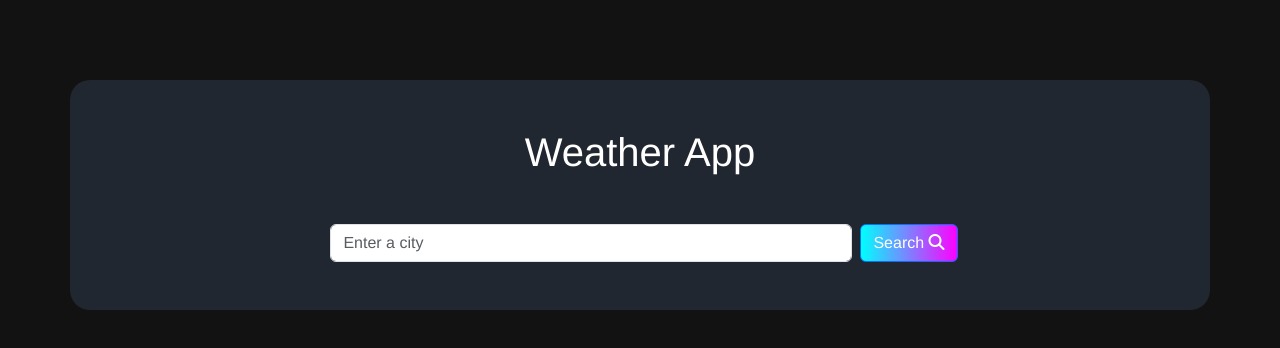
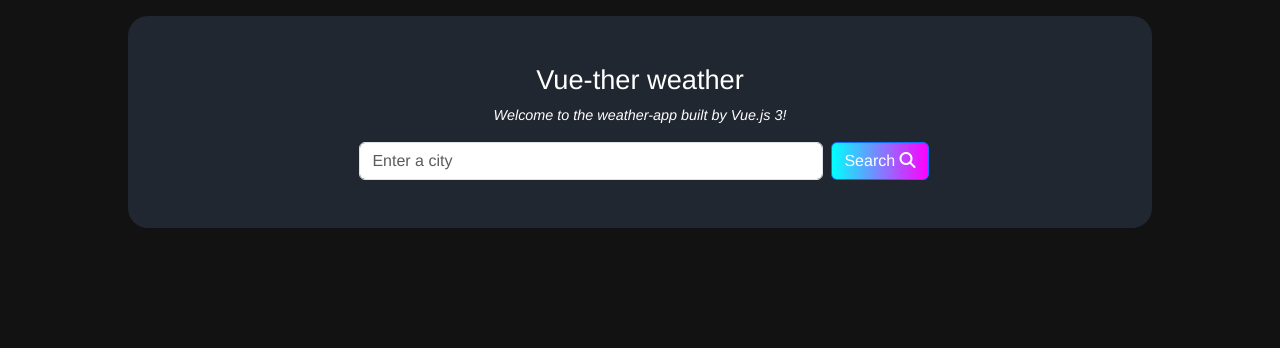
Before and after one commit to Almina38/weather-app, a Vue app: page / in a window 1280 px wide. Shown: the top 348 px of the page. Built offline with nearby package versions, Linux system fonts and the light colour scheme.

Commit message:
groottes aangepast

```diff
--- a/src/App.vue
+++ b/src/App.vue
@@ -1,7 +1,8 @@
 <template>
   <div class="app">
     <div class="header container h-100 p-5">
-      <h1 class="mb-5">Weather App</h1>
+      <h1 class="titel">Vue-ther weather</h1>
+      <p class="intro">Welcome to the weather-app built by Vue.js 3!</p>
       <div class="d-flex justify-content-center h-100">
         <div class="searchbar w-50 mx-2">
           <input type="text" class="input form-control" v-model="city" placeholder="Enter a city">
@@ -60,10 +61,19 @@ html, body{
   color: #fff;
   text-align: center;
   font-family: 'Franklin Gothic Medium', 'Arial Narrow', Arial, sans-serif;
-  margin-top: 5rem;
+  margin-top: 1rem;
+  width: 80%;
 }
 
 .btn-search{
   background-image: linear-gradient(to right, cyan, magenta);
 }
+.titel{
+  font-size: 1.7rem;
+}
+.intro{
+  font-size: 0.9rem;
+  font-style: italic;
+}
+
 </style>
--- a/src/components/DaysWeather.vue
+++ b/src/components/DaysWeather.vue
@@ -6,7 +6,7 @@
             <div class="py-3"><img :src="day.iconUrl"></div>
             <div class="py-3">{{ getDayName(day.date) }}</div>
             <div class="py-3">
-      {{ day.temp_min }}&deg;C ~ {{ day.temp_max }}&deg;C
+      {{ day.temp_min }}&deg;C |  {{ day.temp_max }}&deg;C
     </div>
         </li>
 
--- a/src/components/Weather.vue
+++ b/src/components/Weather.vue
@@ -3,7 +3,7 @@
     <div class="d-flex">
       <div class="card main-div w-100">
         <div class="p-3">
-          <h2 class="mb-1 day">Today</h2>
+          <h2 class="today">Today</h2>
           <p class="text light date mb-0">{{ date }}</p>
           <small>{{time}}</small>
           <h2 class="place">
@@ -40,7 +40,7 @@
       <DaysWeather :cityname="cityname"></DaysWeather>
       <div id="div_Form" class="d-flex m-3 justify-content-center">
         <form action="">
-          <input type="button" value="Change Location" class="btn change-btn btn-primary">
+          <input type="button" value="Change Location" @click="changeLocation" class="btn change_btn btn-primary">
         </form>
       </div>
     </div>
@@ -81,6 +81,11 @@ export default (await import('vue')).defineComponent({
             "August","September","October","November","December"],
     }
   },
+  methods:{
+    changeLocation(){
+      window.location.reload()
+    }
+  },
   async created(){
     const response = await axios.get(`https://api.openweathermap.org/data/2.5/weather?q=${this.city}&units=metric&appid=4ce1eea15ac17ef2217657495f8e4622`);
     const weatherData = response.data;
@@ -107,6 +112,7 @@ export default (await import('vue')).defineComponent({
 <style scoped>
 body{
   background-color: #343d4b;
+
 }
 
 .weather-temp{
@@ -115,7 +121,7 @@ body{
   font-size: 4em;
 }
 
-h2.mb-1.day{
+h2.today{
   font-size: 3rem;
   font-weight: 400;
 }
@@ -129,6 +135,8 @@ h2.mb-1.day{
   background-blend-mode: overlay;
   background-color: rgb(0, 0, 0, 0.5);
   background-repeat: no-repeat;
+  margin-left: 60px;
+
 }
 
 .temp{
@@ -136,17 +144,13 @@ h2.mb-1.day{
   bottom: 0;
 }
 
-.main-div:hover
-{
-  transform: scale(1.1);
-  transition: transform 0.5s ease;
-  z-index: 1;
 
-}
 
 .card-2{
   background-color: #212730;
   border-radius: 20px;
+  margin-right: 60px;
+  max-height: 480px;
 }
 
 /* h2, p{
@@ -201,11 +205,11 @@ tr:hover{
   color: red;
 }
 
-.change-btn{
-  background-image: (linear-gradient(to right, cyan, magenta));
+.change_btn{
+  background-image: linear-gradient(to right, cyan, magenta);
 }
 
-.change-btn:hover{
+.change_btn:hover{
   transform: scale(0.9);
 }
 
```
